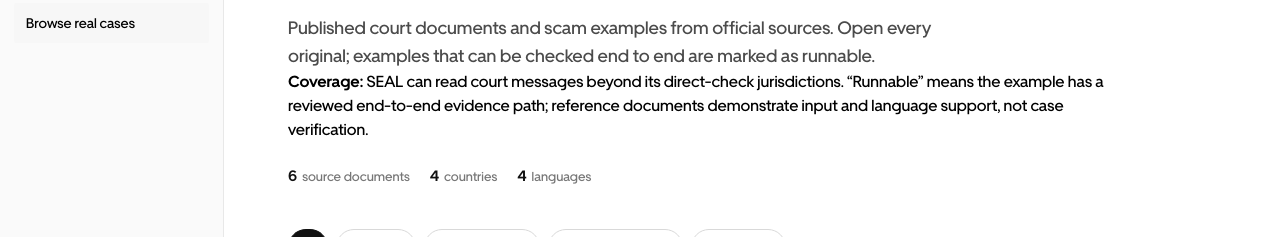
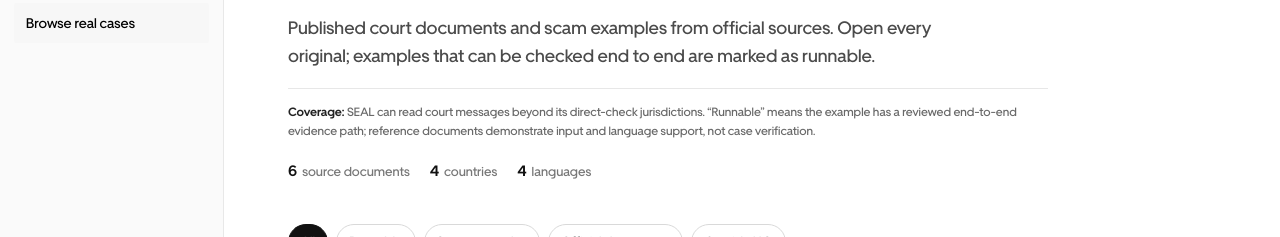
Before and after one commit to Davemafy/seal, a Next.js app: page /browse in a window 1280 px wide. Shown: the part 151-388 px from the top of the page. Built offline with nearby package versions, Linux system fonts and the light colour scheme; no server answers.

Commit message:
Keep coverage boundary visually quiet

```diff
--- a/app/browse/browse.css
+++ b/app/browse/browse.css
@@ -6,7 +6,9 @@
 .browse-eyebrow{margin:0 0 12px;color:#777;font-size:11px;font-weight:700;letter-spacing:.09em}
 .browse-intro h1{margin:0;font-size:52px;line-height:60px;letter-spacing:-.025em}
 .browse-deck{max-width:680px;margin:18px 0 0;color:#4b4b4b;font-size:18px;line-height:28px}
-.browse-proof{display:flex;gap:8px 20px;align-items:center;flex-wrap:wrap;margin-top:24px;color:#777;font-size:13px;line-height:20px}
+.browse-scope{max-width:760px;margin:18px 0 0;padding-top:14px;border-top:1px solid #e7e7e7;color:#696969;font-size:12px;line-height:19px}
+.browse-scope strong{color:#222;font-weight:650}
+.browse-proof{display:flex;gap:8px 20px;align-items:center;flex-wrap:wrap;margin-top:20px;color:#777;font-size:13px;line-height:20px}
 .browse-proof span{display:inline-flex;gap:5px;align-items:baseline}
 .browse-proof strong{color:#111;font-size:15px;font-weight:600}
 
```
